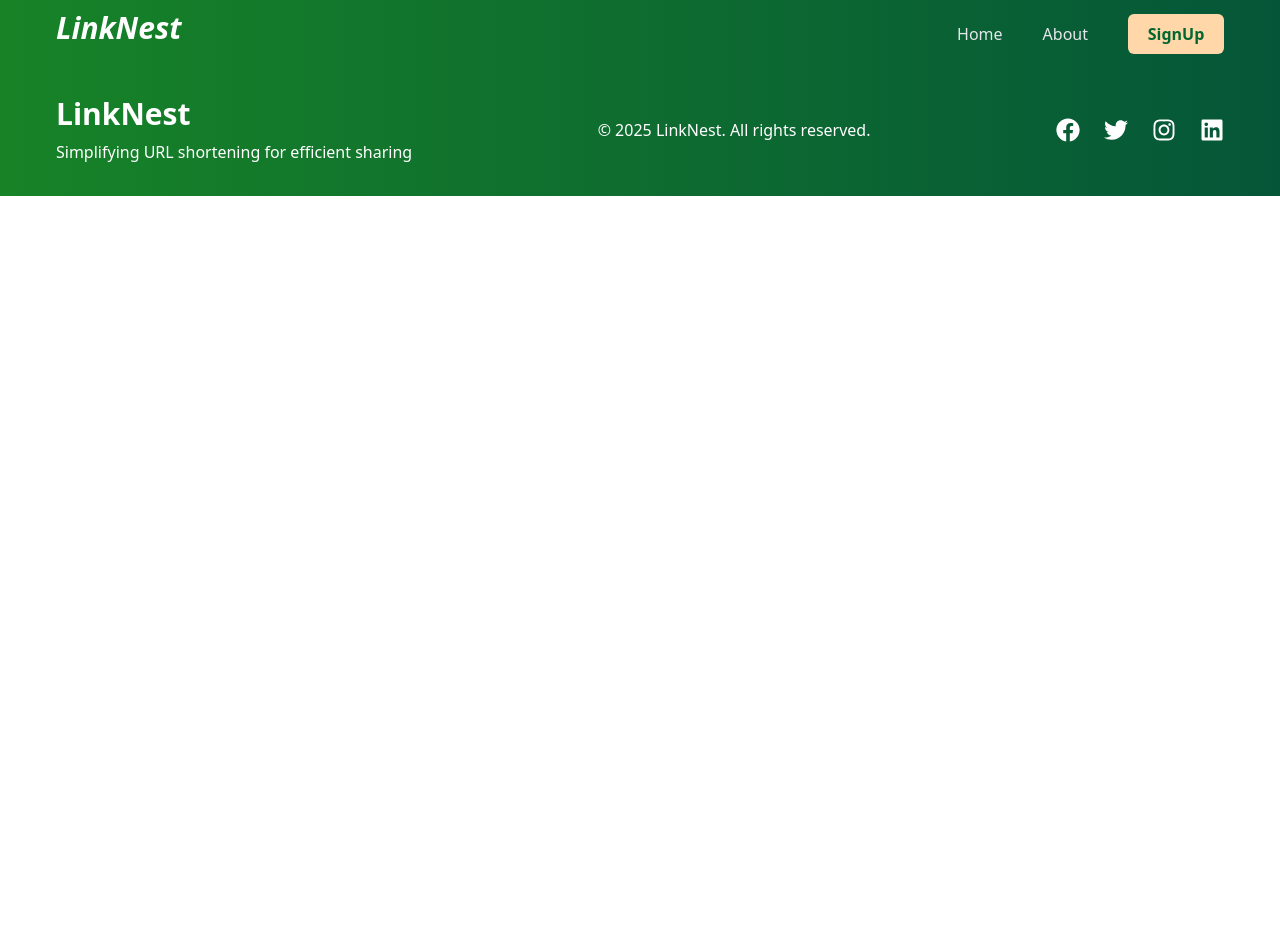
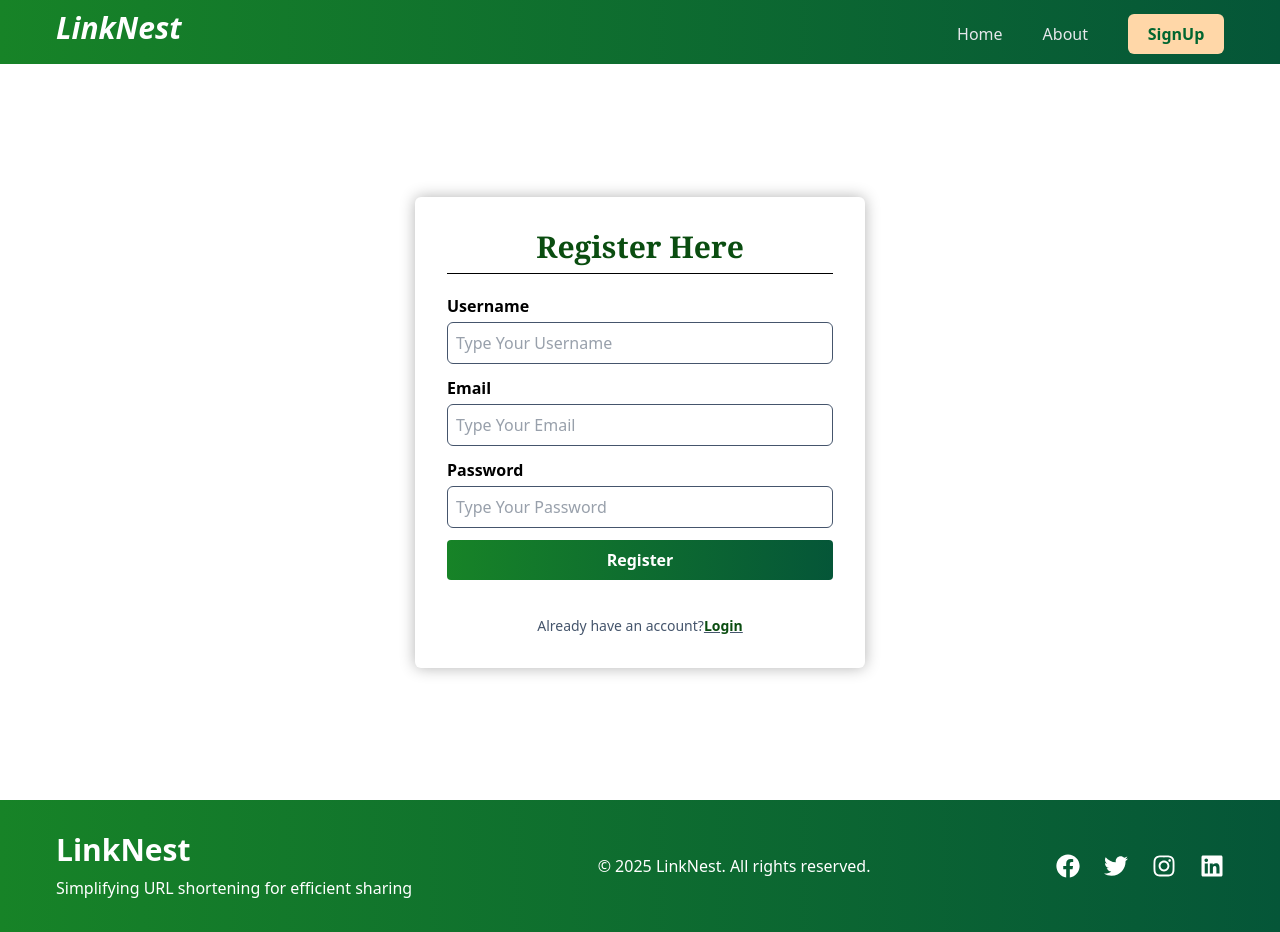
Before and after one commit to Flicko75/link-nest, a React (Vite) app in the folder url-shortener-frontend/: page /register in a window 1280 px wide. Before the commit the page ends 800 px from the top, so only its background shows below. Built offline with nearby package versions, Linux system fonts and the light colour scheme.

Commit message:
register page form added

```diff
--- a/url-shortener-frontend/package.json
+++ b/url-shortener-frontend/package.json
@@ -15,6 +15,7 @@
     "postcss": "^8.5.6",
     "react": "^19.1.1",
     "react-dom": "^19.1.1",
+    "react-hook-form": "^7.63.0",
     "react-icons": "^5.5.0",
     "react-router-dom": "^7.9.1",
     "tailwindcss": "^4.1.13"
--- a/url-shortener-frontend/src/App.jsx
+++ b/url-shortener-frontend/src/App.jsx
@@ -4,6 +4,7 @@
 import AboutPage from './components/AboutPage'
 import NavBar from './components/NavBar'
 import Footer from './components/Footer'
+import RegisterPage from './components/RegisterPage'
 
 function App() {
 
@@ -14,6 +15,7 @@
           <Routes>
             <Route path='/' element={<LandingPage />}/>
             <Route path='/about' element={<AboutPage />}/>
+            <Route path='/register' element={<RegisterPage />}/>
           </Routes>
         <Footer />
       </BrowserRouter>
--- a/url-shortener-frontend/src/components/NavBar.jsx
+++ b/url-shortener-frontend/src/components/NavBar.jsx
@@ -26,8 +26,7 @@
                 >
                     <li className="hover:text-btnColor font-[500]  transition-all duration-150">
                         <Link
-                            className={`${path === "/" ? "text-white font-semibold" : "text-gray-200"
-                                }`}
+                            className={`${path === "/" ? "text-white font-semibold" : "text-gray-200"}`}
                             to="/"
                         >
                             Home
--- /dev/null
+++ b/url-shortener-frontend/src/components/RegisterPage.jsx
@@ -0,0 +1,91 @@
+import React from 'react'
+import { useForm } from 'react-hook-form'
+import TextField from './TextField';
+import { Link } from 'react-router-dom';
+
+const RegisterPage = () => {
+    const {
+        register,
+        handleSubmit,
+        reset,
+        formState: { errors }
+    } = useForm({
+        defaultValues: {
+            username: "",
+            email: "",
+            password: "",
+        },
+        mode: "onTouched",
+    })
+
+    const registerHandler = async (data) => {
+
+    };
+
+    return (
+        <div
+            className='min-h-[calc(100vh-64px)] flex justify-center items-center'>
+            <form onSubmit={handleSubmit(registerHandler)}
+                className="sm:w-[450px] w-[360px] shadow-custom py-8 sm:px-8 px-4 rounded-md">
+                <h1 className="text-center font-serif text-btnColor font-bold lg:text-3xl text-2xl">
+                    Register Here
+                </h1>
+
+                <hr className='mt-2 mb-5 text-black' />
+
+                <div className='flex flex-col gap-3'>
+                    <TextField
+                        label="Username"
+                        required
+                        id="username"
+                        type="text"
+                        message="*Username is required"
+                        placeholder="Type Your Username"
+                        register={register}
+                        errors={errors}
+                    />
+
+                    <TextField
+                        label="Email"
+                        required
+                        id="email"
+                        type="email"
+                        message="*Email is required"
+                        placeholder="Type Your Email"
+                        register={register}
+                        errors={errors}
+                    />
+
+                    <TextField
+                        label="Password"
+                        required
+                        id="password"
+                        type="text"
+                        message="*Password is required"
+                        placeholder="Type Your Password"
+                        register={register}
+                        min={6}
+                        errors={errors}
+                    />
+                </div>
+
+                <button
+                    type='submit'
+                    className='bg-customRed font-semibold text-white cursor-pointer bg-custom-gradient w-full py-2 hover:text-black-100 rounded-sm my-3'>
+                    Register
+                </button>
+
+                <p className='text-center text-sm text-slate-600 mt-6'>
+                    Already have an account?
+                    <Link
+                        className='font-semibold underline'
+                        to="/login">
+                        <span className='text-btnColor'>Login</span>
+                    </Link>
+                </p>
+            </form>
+        </div>
+    )
+}
+
+export default RegisterPage
--- /dev/null
+++ b/url-shortener-frontend/src/components/TextField.jsx
@@ -0,0 +1,61 @@
+const TextField = ({
+    label,
+    id,
+    type,
+    errors,
+    register,
+    required,
+    message,
+    className,
+    min,
+    value,
+    placeholder,
+}) => {
+    return (
+        <div className="flex flex-col gap-1">
+            <label
+                htmlFor={id}
+                className={`${className ? className : ""} font-semibold text-md  `}
+            >
+                {label}
+            </label>
+
+            <input
+                type={type}
+                id={id}
+                placeholder={placeholder}
+                className={`${className ? className : ""
+                    } px-2 py-2 border   outline-none bg-transparent  text-slate-700 rounded-md ${errors[id]?.message ? "border-red-500" : "border-slate-600"
+                    }`}
+                {...register(id, {
+                    required: { value: required, message },
+                    minLength: min
+                        ? { value: min, message: "Minimum 6 character is required" }
+                        : null,
+
+                    pattern:
+                        type === "email"
+                            ? {
+                                value: /^[a-zA-Z0-9]+@(?:[a-zA-Z0-9]+\.)+com+$/,
+                                message: "Invalid email",
+                            }
+                            : type === "url"
+                                ? {
+                                    value:
+                                        /^(https?:\/\/)?(([a-zA-Z0-9\u00a1-\uffff-]+\.)+[a-zA-Z\u00a1-\uffff]{2,})(:\d{2,5})?(\/[^\s]*)?$/,
+                                    message: "Please enter a valid url",
+                                }
+                                : null,
+                })}
+            />
+
+            {errors[id]?.message && (
+                <p className="text-sm font-semibold text-red-600 mt-0">
+                    {errors[id]?.message}*
+                </p>
+            )}
+        </div>
+    );
+};
+
+export default TextField;
```
Also changed, not shown: 1 other file (tests, documents, lock files or other folders).
